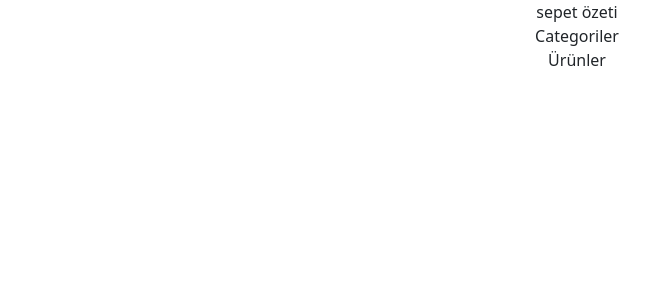
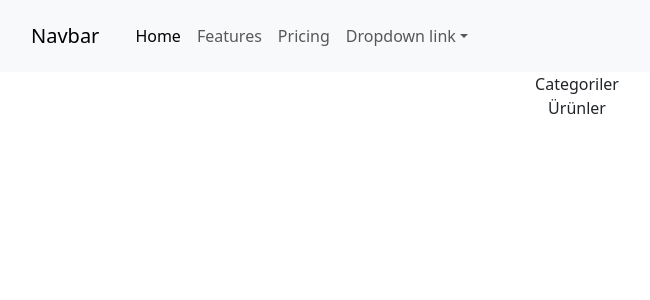
Before and after one commit to onursenel/Tobeto-React-Workspace-SoloHomework, a React (Create React App) app: page / in a window 1280 px wide. Shown: the top 300 px of the page, without its empty margins (63-713 px from the left). Built offline with nearby package versions, Linux system fonts and the light colour scheme.

Commit message:
Navi içerisine navbar oluşturuldu

```diff
--- a/src/layouts/Navi.js
+++ b/src/layouts/Navi.js
@@ -2,9 +2,40 @@
 import CartSummary from './CartSummary'
 
 export default function Navi() {
-  return (
-    <div>
-        <CartSummary/>
-    </div>
-  )
+    return (
+        <div>
+            <nav class="navbar navbar-expand-lg bg-body-tertiary">
+                <div class="container">
+                    <nav class="navbar navbar-expand-lg bg-body-tertiary">
+                        <div class="container-fluid">
+                            <a class="navbar-brand" href="#">Navbar</a>
+                        </div>
+                    </nav>
+                    <div class="collapse navbar-collapse" id="navbarNavDropdown">
+                        <ul class="navbar-nav">
+                            <li class="nav-item">
+                                <a class="nav-link active" aria-current="page" href="#">Home</a>
+                            </li>
+                            <li class="nav-item">
+                                <a class="nav-link" href="#">Features</a>
+                            </li>
+                            <li class="nav-item">
+                                <a class="nav-link" href="#">Pricing</a>
+                            </li>
+                            <li class="nav-item dropdown">
+                                <a class="nav-link dropdown-toggle" href="#" role="button" data-bs-toggle="dropdown" aria-expanded="false">
+                                    Dropdown link
+                                </a>
+                                <ul class="dropdown-menu">
+                                    <li><a class="dropdown-item" href="#">Action</a></li>
+                                    <li><a class="dropdown-item" href="#">Another action</a></li>
+                                    <li><a class="dropdown-item" href="#">Something else here</a></li>
+                                </ul>
+                            </li>
+                        </ul>
+                    </div>
+                </div>
+            </nav>
+        </div>
+    )
 }
```
